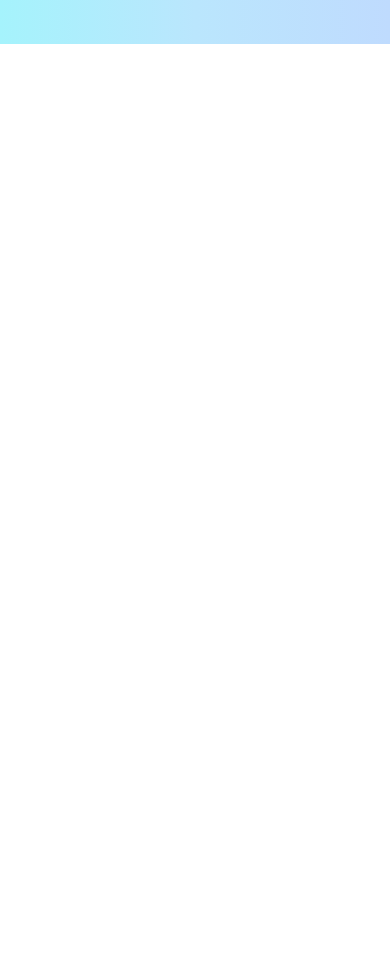
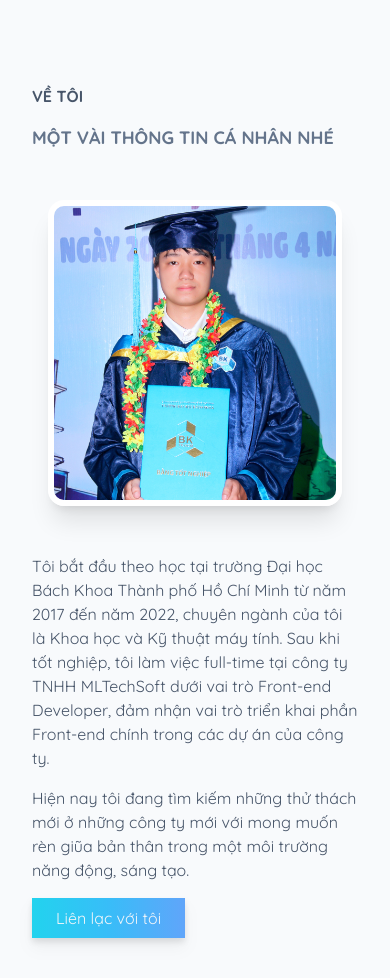
Before and after one commit to kietnguyen98/portfilio, a Next.js app: page / in a window 390 px wide. Shown: the part 800-1778 px from the top of the page. Before the commit the page ends 844 px from the top, so only its background shows below. Built offline with nearby package versions, Linux system fonts and the light colour scheme.

Commit message:
add about me section update ui

```diff
--- /dev/null
+++ b/components/AboutMe.tsx
@@ -0,0 +1,127 @@
+// import modules from library
+import React, { FunctionComponent } from "react";
+import { useMediaQuery } from "react-responsive";
+
+// import moduels from local
+
+type aboutMeProps = {
+  aboutMeRef: any;
+};
+
+const AboutMe: FunctionComponent<aboutMeProps> = ({ aboutMeRef }) => {
+  const isMobile = useMediaQuery({ maxWidth: 900 });
+
+  return (
+    <React.Fragment>
+      {isMobile ? (
+        <div
+          ref={aboutMeRef}
+          className="h-full w-full bg-slate-50 dark:bg-neutral-800 py-10 md:px-20 sm:px-12 px-8 flex items-center justify-center"
+        >
+          <div className="flex flex-col gap-4">
+            <div className="w-fit">
+              <p className="qs-bold text-slate-600 dark:text-slate-200 text-md">
+                VỀ TÔI
+              </p>
+            </div>
+            <div className="w-fit">
+              <p className="qs-bold text-slate-500 dark:text-slate-300 md:text-2xl sm:text-xl text-lg">
+                MỘT VÀI THÔNG TIN CÁ NHÂN NHÉ
+              </p>
+            </div>
+            <div className="w-full">
+              <div className="flex justify-center xl:px-10 lg:px-8 md:px-6 sm:px-4 px-4 py-8">
+                <div
+                  style={{
+                    width: "100%",
+                    paddingTop: `${100}%`,
+                  }}
+                  className="bg-[url('/images/profile/graduation.png')] bg-cover bg-no-repeat bg-center rounded-2xl border-solid border-6 border-white shadow-xl"
+                ></div>
+              </div>
+            </div>
+            <div className="w-fit">
+              <p className="qs-regular text-slate-600 dark:text-slate-200 text-md">
+                Tôi bắt đầu theo học tại trường Đại học Bách Khoa Thành phố Hồ
+                Chí Minh từ năm 2017 đến năm 2022, chuyên ngành của tôi là Khoa
+                học và Kỹ thuật máy tính. Sau khi tốt nghiệp, tôi làm việc
+                full-time tại công ty TNHH MLTechSoft dưới vai trò Front-end
+                Developer, đảm nhận vai trò triển khai phần Front-end chính
+                trong các dự án của công ty.
+              </p>
+            </div>
+            <div className="w-fit">
+              <p className="qs-regular text-slate-600 dark:text-slate-200 text-md">
+                Hiện nay tôi đang tìm kiếm những thử thách mới ở những công ty
+                mới với mong muốn rèn giũa bản thân trong một môi trường năng
+                động, sáng tạo.
+              </p>
+            </div>
+            <div className="w-fit">
+              <button className="bg-gradient-to-r from-cyan-400 via-sky-400 to-blue-400 hover:from-cyan-500 hover:via-sky-500 hover:to-blue-500 transition duration-500 px-6 py-2 cursor-pointer drop-shadow-lg hover:drop-shadow-2xl">
+                <p className="qs-regular text-slate-100 text-md">
+                  Liên lạc với tôi
+                </p>
+              </button>
+            </div>
+          </div>
+        </div>
+      ) : (
+        <div
+          ref={aboutMeRef}
+          className="h-full w-full bg-slate-50 dark:bg-neutral-800 py-20 xl:px-56 lg:px-36 md:px-24 sm:px-16 px-10 flex items-center justify-center"
+        >
+          <div className="grid grid-cols-2 xl:gap-20 lg:gap-12 md:gap-10 sm:gap-8 gap-6">
+            <div className="flex justify-center xl:px-10 lg:px-8 md:px-6 sm:px-4 px-4">
+              <div
+                style={{
+                  width: "100%",
+                  paddingTop: `${100}%`,
+                }}
+                className="bg-[url('/images/profile/graduation.png')] bg-cover bg-no-repeat bg-center rounded-2xl border-solid border-6 border-white shadow-2xl"
+              ></div>
+            </div>
+            <div className="flex flex-col gap-4">
+              <div className="w-fit">
+                <p className="qs-bold text-slate-600 dark:text-slate-200 text-md">
+                  VỀ TÔI
+                </p>
+              </div>
+              <div className="w-fit">
+                <p className="qs-bold text-slate-500 dark:text-slate-300 text-2xl">
+                  MỘT VÀI THÔNG TIN CÁ NHÂN NHÉ
+                </p>
+              </div>
+              <div className="w-fit">
+                <p className="qs-regular text-slate-600 dark:text-slate-200 text-md">
+                  Tôi bắt đầu theo học tại trường Đại học Bách Khoa Thành phố Hồ
+                  Chí Minh từ năm 2017 đến năm 2022, chuyên ngành của tôi là
+                  Khoa học và Kỹ thuật máy tính. Sau khi tốt nghiệp, tôi làm
+                  việc full-time tại công ty TNHH MLTechSoft dưới vai trò
+                  Front-end Developer, đảm nhận vai trò triển khai phần
+                  Front-end chính trong các dự án của công ty.
+                </p>
+              </div>
+              <div className="w-fit">
+                <p className="qs-regular text-slate-600 dark:text-slate-200 text-md">
+                  Hiện nay tôi đang tìm kiếm những thử thách mới ở những công ty
+                  mới với mong muốn rèn giũa bản thân trong một môi trường năng
+                  động, sáng tạo.
+                </p>
+              </div>
+              <div className="w-fit">
+                <button className="bg-gradient-to-r from-cyan-400 via-sky-400 to-blue-400 hover:from-cyan-500 hover:via-sky-500 hover:to-blue-500 transition duration-500 px-6 py-2 cursor-pointer drop-shadow-lg hover:drop-shadow-2xl">
+                  <p className="qs-regular text-slate-100 text-md">
+                    Liên lạc với tôi
+                  </p>
+                </button>
+              </div>
+            </div>
+          </div>
+        </div>
+      )}
+    </React.Fragment>
+  );
+};
+
+export default AboutMe;
--- a/components/Navbar.tsx
+++ b/components/Navbar.tsx
@@ -6,9 +6,11 @@ import { useMediaQuery } from "react-responsive";
 import BackgroundSwitch from "./BackgroundSwitch";
 import MenuButton from "./MenuButton";
 
-type NavbarProps = {};
+type NavbarProps = {
+  aboutMeScroll: any;
+};
 
-const Navbar: FunctionComponent<NavbarProps> = ({}) => {
+const Navbar: FunctionComponent<NavbarProps> = ({ aboutMeScroll }) => {
   const isMobile = useMediaQuery({ maxWidth: 900 });
   const [navBackground, setNavBackground] = React.useState("bg-transparent");
 
@@ -16,7 +18,7 @@ const Navbar: FunctionComponent<NavbarProps> = ({}) => {
     const handleScroll = () => {
       const show = window.scrollY > 64;
       if (show) {
-        setNavBackground("backdrop-blur bg-white/5");
+        setNavBackground("backdrop-blur bg-white/5 shadow-xl");
       } else {
         setNavBackground("bg-transparent");
       }
@@ -35,7 +37,9 @@ const Navbar: FunctionComponent<NavbarProps> = ({}) => {
         <div>
           <div
             className={
-              `w-full fixed top-0 ${isMenuDropdown ? "h-64" : "h-16"} ` +
+              `w-full fixed top-0 transition duration-500 ${
+                isMenuDropdown ? "h-64" : "h-16"
+              } ` +
               (isMenuDropdown ? "backdrop-blur bg-white/5" : navBackground)
             }
           >
@@ -50,9 +54,15 @@ const Navbar: FunctionComponent<NavbarProps> = ({}) => {
               </div>
             </div>
             {isMenuDropdown && (
-              <div className="w-full h-48 flex flex-col items-center justify-center">
+              <div className="w-full h-48 flex flex-col items-center justify-center shadow-xl">
                 <div className="flex h-10 items-center justify-start underline-hover-effect">
-                  <p className="qs-regular font-medium hover:font-bold text-slate-100 hover:text-slate-50 dark:text-slate-100 dark:hover:text-slate-50 text-sm cursor-pointer w-max">
+                  <p
+                    onClick={() => {
+                      setIsMenuDropdown(false);
+                      aboutMeScroll();
+                    }}
+                    className="qs-regular font-medium hover:font-bold text-slate-100 hover:text-slate-50 dark:text-slate-100 dark:hover:text-slate-50 text-sm cursor-pointer w-max"
+                  >
                     VỀ TÔI
                   </p>
                 </div>
@@ -78,13 +88,17 @@ const Navbar: FunctionComponent<NavbarProps> = ({}) => {
       ) : (
         <div
           className={
-            "w-full fixed top-0 h-16 flex items-center " + navBackground
+            "w-full fixed top-0 h-16 flex transition duration-500 items-center " +
+            navBackground
           }
         >
-          <div className="w-full h-16 flex xl:px-100 lg:px-60 md:px-20 sm:px-10">
+          <div className="w-full h-16 flex xl:px-40 lg:px-20 md:px-20 sm:px-10">
             <div className="flex h-16 xl:gap:16 lg:gap-12 md:gap-6 sm:gap-4 ml-0 mr-auto">
               <div className="flex h-16 items-center justify-start underline-hover-effect">
-                <p className="qs-bold font-medium hover:font-bold text-slate-600 hover:text-slate-900 dark:text-slate-100 dark:hover:text-slate-50 text-sm cursor-pointer w-max">
+                <p
+                  onClick={aboutMeScroll}
+                  className="qs-bold font-medium hover:font-bold text-slate-600 hover:text-slate-900 dark:text-slate-100 dark:hover:text-slate-50 text-sm cursor-pointer w-max"
+                >
                   VỀ TÔI
                 </p>
               </div>
--- a/components/ProfileIntro.tsx
+++ b/components/ProfileIntro.tsx
@@ -18,7 +18,7 @@ const ProfileIntro: FunctionComponent<profileIntroProps> = ({}) => {
             minHeight: "100vh",
           }}
         >
-          <div className="w-full min-h-screen h-full bg-gradient-to-r from-cyan-200 dark:from-neutral-800 via-sky-200 dark:via-neutral-800 to-blue-200 dark:to-neutral-800 md:pt-24 sm:pt-16 pt-16 pb-12">
+          <div className="w-full h-full bg-gradient-to-r from-cyan-100 dark:from-stone-700 transition duration-500 via-sky-100 dark:via-neutral-700 to-blue-100 dark:to-zinc-700 md:pt-24 sm:pt-16 pt-16 pb-8">
             <div className="grid grid-rows-2 grid-flow-col md:gap-10 sm:gap-4 gap-0 items-center justify-center">
               <div className="flex justify-center h-fit">
                 <div className="w-fit p-2 rounded-full bg-sky-700 border-solid border-3 border-slate-50 shadow-2xl">
@@ -58,9 +58,9 @@ const ProfileIntro: FunctionComponent<profileIntroProps> = ({}) => {
           </div>
         </div>
       ) : (
-        <div className="w-full h-screen grid grid-cols-3 gap-10 items-center justify-center bg-gradient-to-r from-cyan-200 dark:from-neutral-800 via-sky-200 dark:via-neutral-800 to-blue-200 dark:to-neutral-800 pt-32 pb-16">
+        <div className="w-full h-screen grid grid-cols-3 gap-10 items-center justify-center bg-gradient-to-r from-cyan-100 dark:from-stone-700 via-sky-100 dark:via-neutral-700 to-blue-100 dark:to-zinc-700 pt-32 pb-4 xl:px-40 lg:px-20 md:px-20 sm:px-10">
           <div className="flex items-start justify-end col-span-2">
-            <div className="xl:pl-40 lg:pl-20 md:pl-12">
+            <div className="">
               <p className="ds-bold text-8xl text-sky-700 mb-4">Chào bạn !,</p>
               <p className="ds-bold text-4xl text-slate-800 dark:text-slate-100 mb-2">
                 Tôi là Kiệt. Tên đầy đủ của tôi là Nguyễn Hàn Mạnh Kiệt.
@@ -74,7 +74,7 @@ const ProfileIntro: FunctionComponent<profileIntroProps> = ({}) => {
               </p>
             </div>
           </div>
-          <div className="flex items-center justify-start col-span-1">
+          <div className="flex items-center justify-end col-span-1">
             <div className="p-2 rounded-full bg-sky-700 border-solid border-3 border-slate-50 shadow-2xl">
               <div className="xl:h-80 lg:h-64 md:h-56 xl:w-80 lg:w-64 md:w-56 bg-[url('/images/profile/Avatar.jpg')] bg-cover bg-no-repeat bg-center rounded-full border-solid border-2 border-slate-200"></div>
             </div>
--- a/pages/index.tsx
+++ b/pages/index.tsx
@@ -3,6 +3,7 @@ import React from "react";
 import Head from "next/head";
 import Navbar from "../components/Navbar";
 import ProfileIntro from "../components/ProfileIntro";
+import AboutMe from "../components/AboutMe";
 
 const Home: NextPage = () => {
   // keep every components which rendered after mounted to match the server side render
@@ -10,6 +11,17 @@ const Home: NextPage = () => {
   React.useEffect(() => {
     setIsMounted(true);
   }, []);
+  const aboutMeRef = React.useRef<HTMLInputElement>(null);
+  const aboutMeScroll = () => {
+    if (aboutMeRef?.current) {
+      const y =
+        aboutMeRef?.current?.getBoundingClientRect().top +
+        window.pageYOffset +
+        -64;
+      window.scrollTo({ top: y, behavior: "smooth" });
+    }
+  };
+
   return (
     <div className="min-h-screen bg-slate-50 dark:bg-neutral-800">
       <Head>
@@ -19,8 +31,9 @@ const Home: NextPage = () => {
       </Head>
       {isMounted && (
         <React.Fragment>
-          <Navbar />
+          <Navbar aboutMeScroll={aboutMeScroll} />
           <ProfileIntro />
+          <AboutMe aboutMeRef={aboutMeRef} />
         </React.Fragment>
       )}
     </div>
```
Also changed, not shown: public/images/profile/graduation.png (added).
